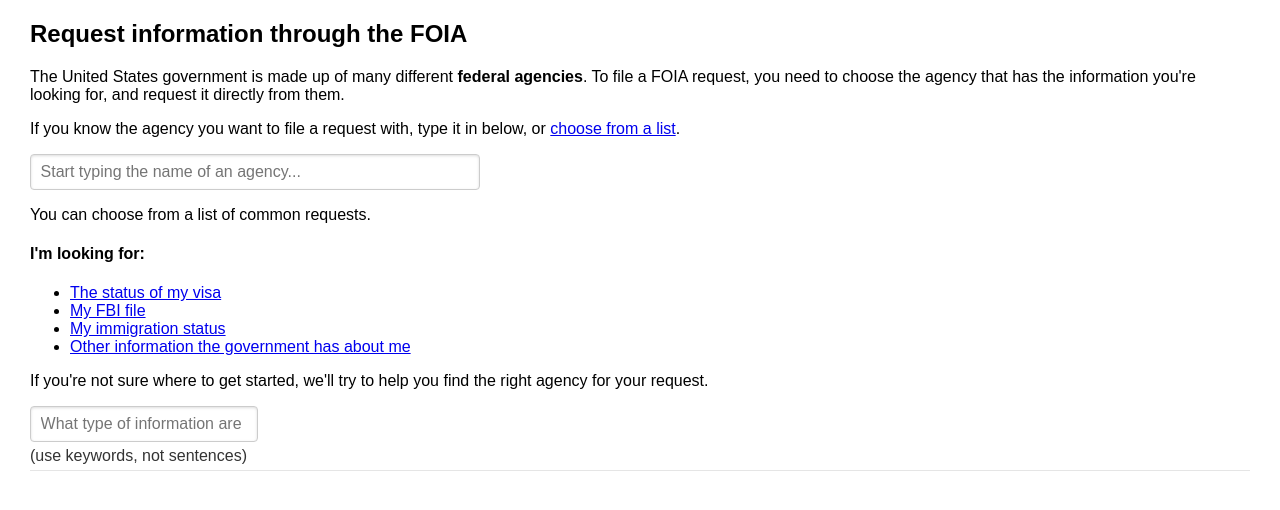
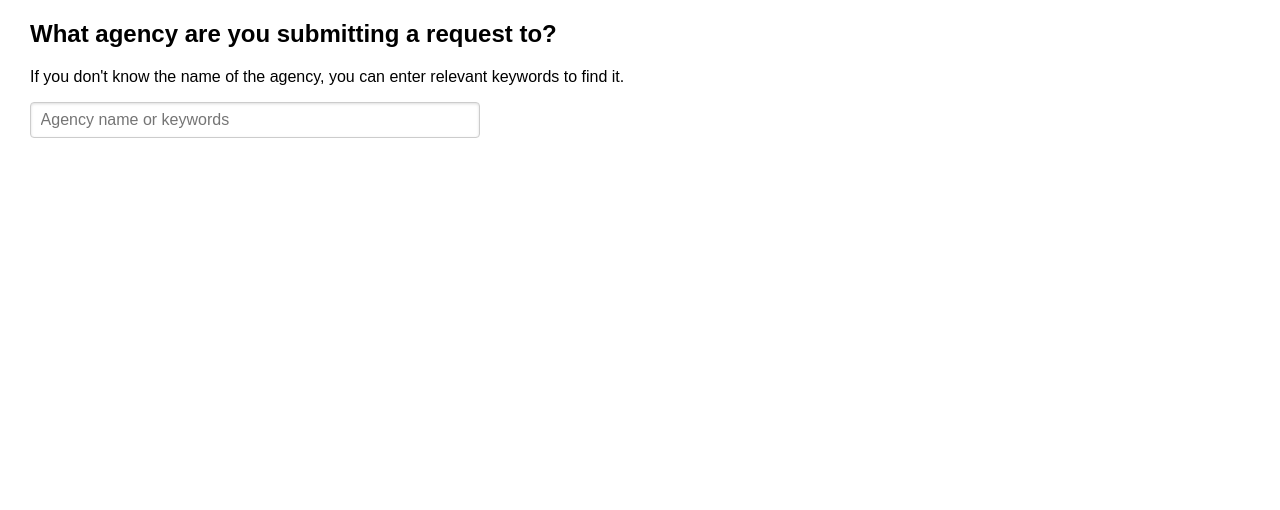
Before and after one commit to 18F/2015-foia-design, a Jekyll site: the page built from request/index.html, in a window 1280 px wide. Shown: the top 510 px of the page. Built offline with Jekyll 4.4.1, drawn with Linux system fonts in a browser that asks for light colours.

Commit message:
move things around

```diff
--- a/request/agency.html
+++ b/request/gsa.html
@@ -6,8 +6,6 @@
 <h2>General Services Administration</h2>
 
 <section class="agency">
-
-  <img class="logo" src="/assets/images/logos/gsa.png" />
 
   <p>
     The General Services Administration (GSA) manages the government's buildings, property, and oversees a large number of government contracts.
--- a/request/index.html
+++ b/request/index.html
@@ -3,25 +3,25 @@
 permalink: /request/
 ---
 
-<h2>
-  Request information through the FOIA
-</h2>
+<section class="agency">
+  <h2>
+    What agency are you submitting a request to?
+  </h2>
 
-<p>
-  The United States government is made up of many different <strong>federal agencies</strong>. To file a FOIA request, you need to choose the agency that has the information you're looking for, and request it directly from them.
-</p>
+  <!-- <p>
+    The United States government is made up of many different <strong>federal agencies</strong>. To file a FOIA request, you need to choose the agency that has the information you're looking for, and request it directly from them.
+  </p> -->
 
-<section class="agency">
   <p>
-    If you know the agency you want to file a request with, type it in below, or <a href="/agencies/">choose from a list</a>.
+    If you don't know the name of the agency, you can enter relevant keywords to find it.
   </p>
 
   <form class="agency pure-form" method="get" action="/agency/gsa/">
-    <input type="search" class="agency" name="agency" placeholder="Start typing the name of an agency..." />
+    <input type="search" class="agency" name="agency" placeholder="Agency name or keywords" />
   </form>
 </section>
 
-<section class="common">
+<!-- <section class="common">
   <p>
     You can choose from a list of common requests.
   </p>
@@ -44,4 +44,4 @@
     <input type="search" class="agencies" name="query" placeholder="What type of information are you requesting?" />
     <legend>(use keywords, not sentences)</legend>
   </form>
-</section>
+</section> -->
```
Also changed, not shown: index.html (+10 -1 lines).
